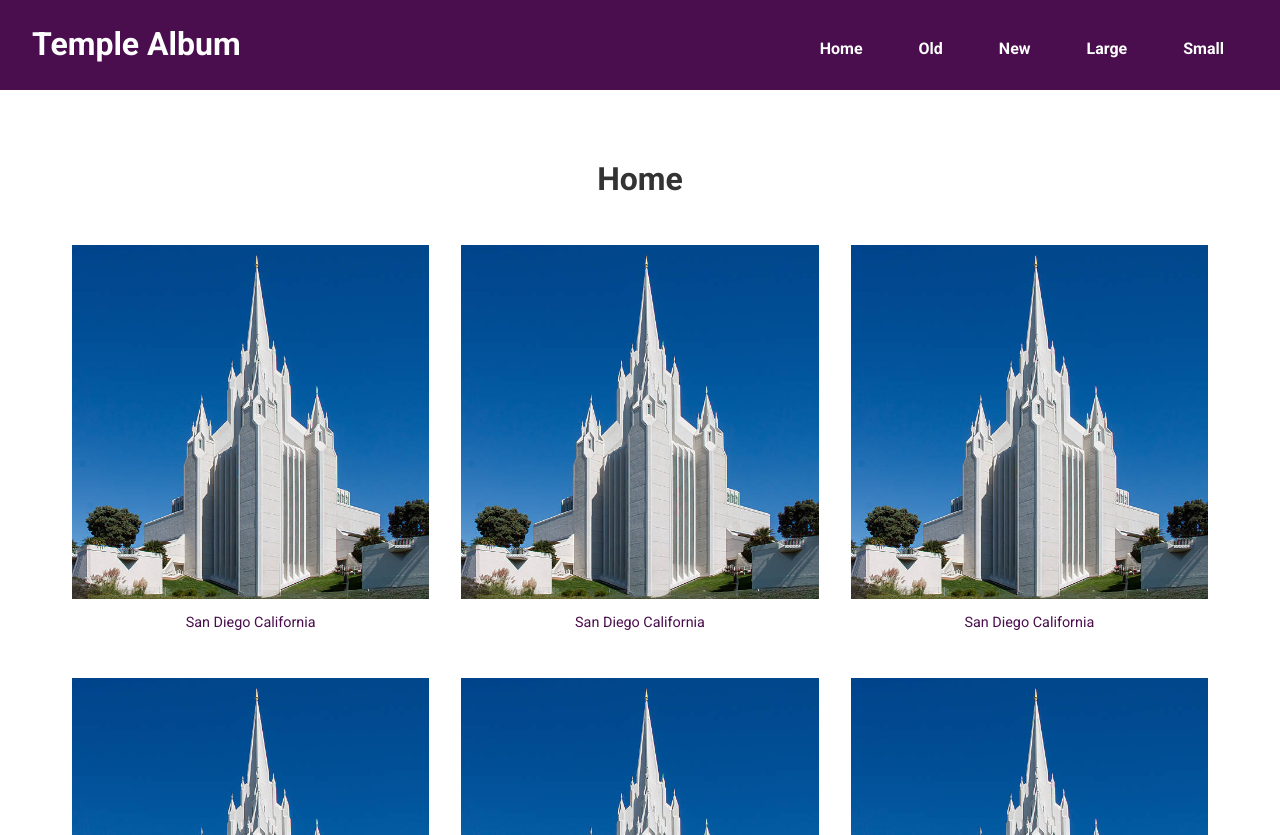
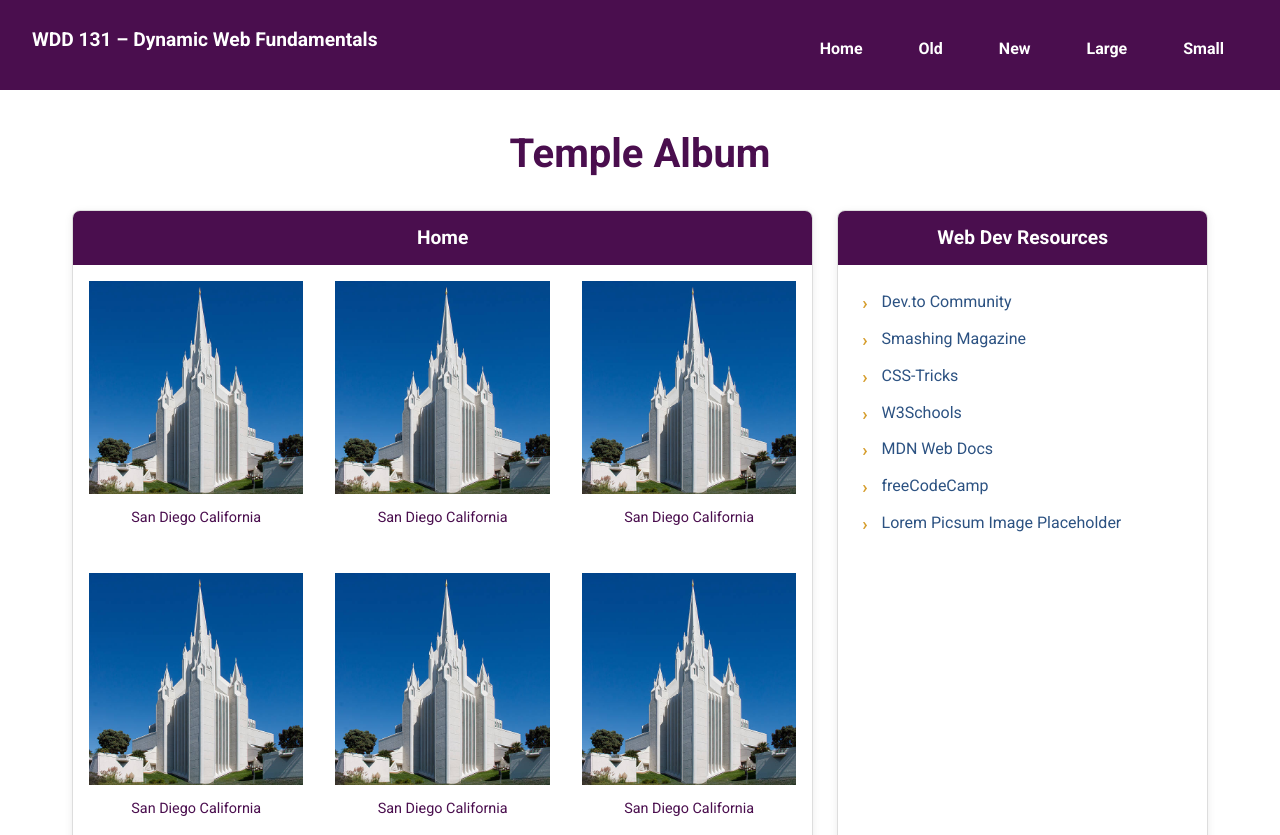
Before and after one commit to ogedz/wdd131, a plain HTML site: page temples.html in a window 1280 px wide. Shown: the top 835 px of the page. Drawn offline with Linux system fonts and the light colour scheme.

Commit message:
updated version

```diff
--- a/scripts/temples.js
+++ b/scripts/temples.js
@@ -1,8 +1,3 @@
-document.getElementById("currentyear").textContent = new Date().getFullYear();
-
-document.getElementById("lastModified").textContent = "Last Modification: " + document.lastModified;
-
-/* Hamburger Menu Toggle */
 const hamButton = document.querySelector('#menu');
 const navigation = document.querySelector('.navigation');
 
--- a/styles/temples-large.css
+++ b/styles/temples-large.css
@@ -32,16 +32,17 @@
         border-top: none;
     }
 
-
     main {
         padding: 2rem;
     }
 
-    main h2 {
-        font-size: 2rem;
-        margin: 2rem 0 1.5rem;
+    main h1 {
+        font-size: 2.5rem;
     }
 
+    .cards-grid {
+        grid-template-columns: 2fr 1fr;
+    }
 
     .temple-grid {
         grid-template-columns: repeat(3, 1fr);
--- a/styles/temples.css
+++ b/styles/temples.css
@@ -16,6 +16,14 @@ header {
     color: #ffffff;
     padding: 1rem;
     position: relative;
+}
+
+#course-title {
+    display: block;
+    text-align: center;
+    font-size: 1.2rem;
+    font-weight: 700;
+    margin-bottom: 0.5rem;
 }
 
 header h1 {
@@ -45,7 +53,7 @@ header h1 {
     content: "✕";
 }
 
-/* Navigation */
+/* Navigation with Flexbox */
 nav {
     margin-top: 0.5rem;
 }
@@ -76,29 +84,55 @@ nav {
     display: block;
 }
 
+/* Navigation hover effect */
 .navigation a:hover {
     background-color: #ffffff;
     color: #4a0e4e;
 }
 
+/* Main with limited width and centered */
 main {
     max-width: 1200px;
     margin: 0 auto;
     padding: 1rem;
 }
 
-main h2 {
-    font-size: 1.5rem;
-    color: #333;
-    margin: 1.5rem 0 1rem;
+main h1 {
+    font-size: 2rem;
     text-align: center;
+    color: #4a0e4e;
+    margin-bottom: 1.5rem;
+}
+
+/* Cards Grid with CSS Grid */
+.cards-grid {
+    display: grid;
+    grid-template-columns: 1fr;
+    gap: 1.5rem;
+}
+
+/* Card styles */
+.card {
+    background-color: #ffffff;
+    border: 1px solid #ddd;
+    border-radius: 8px;
+    overflow: hidden;
+    box-shadow: 0 2px 8px rgba(0, 0, 0, 0.08);
+}
+
+.card h2 {
+    background-color: #4a0e4e;
+    color: #ffffff;
+    padding: 0.75rem;
+    text-align: center;
+    font-size: 1.2rem;
 }
 
 .temple-grid {
     display: grid;
     grid-template-columns: 1fr;
     gap: 1.5rem;
-    padding: 1rem 0;
+    padding: 1rem;
 }
 
 figure {
@@ -118,7 +152,41 @@ figcaption {
     font-size: 0.9rem;
 }
 
+/* Resources Card */
+.resources-card ul {
+    list-style: none;
+    padding: 1.5rem;
+}
 
+.resources-card li {
+    margin-bottom: 0.7rem;
+    position: relative;
+    padding-left: 1.2rem;
+}
+
+.resources-card li::before {
+    content: '›';
+    position: absolute;
+    left: 0;
+    color: #d69e2e;
+    font-weight: 700;
+    font-size: 1.1rem;
+}
+
+.resources-card a {
+    color: #2c5282;
+    text-decoration: none;
+    font-weight: 500;
+    transition: all 0.25s ease;
+    border-bottom: 1px solid transparent;
+}
+
+.resources-card a:hover {
+    color: #d69e2e;
+    border-bottom-color: #d69e2e;
+}
+
+/* Footer */
 footer {
     background-color: #4a0e4e;
     color: #ffffff;
--- a/temples.html
+++ b/temples.html
@@ -3,8 +3,8 @@
 <head>
     <meta charset="UTF-8">
     <meta name="viewport" content="width=device-width, initial-scale=1.0">
-    <title>Temple Album</title>
-    <meta name="description" content="A photo album of temples around the world">
+    <title>WDD 131 – Dynamic Web Fundamentals – Monday Ogedengbe</title>
+    <meta name="description" content="WDD 131 – Dynamic Web Fundamentals. Monday Ogedengbe. A responsive photo album showcasing temples of The Church of Jesus Christ of Latter-day Saints from around the world with filtering capabilities.">
     <meta name="author" content="Monday Ogedengbe">
 
     <link rel="preconnect" href="https://fonts.googleapis.com">
@@ -14,11 +14,12 @@
     <link rel="stylesheet" href="styles/temples.css">
     <link rel="stylesheet" href="styles/temples-large.css">
 
+    <script src="scripts/getdates.js" defer></script>
     <script src="scripts/temples.js" defer></script>
 </head>
 <body>
     <header>
-        <h1>Temple Album</h1>
+        <span id="course-title">WDD 131 – Dynamic Web Fundamentals</span>
         <button id="menu" aria-label="Toggle navigation menu" aria-expanded="false"></button>
         <nav>
             <ul class="navigation">
@@ -32,8 +33,11 @@
     </header>
 
     <main>
+        <h1>Temple Album</h1>
+
+        <div class="cards-grid">
+            <section class="card">
                 <h2>Home</h2>
-
                 <div class="temple-grid">
                     <figure>
                         <img src="images/temple.jpg" alt="San Diego California Temple white spires against blue sky" width="400" height="250">
@@ -61,7 +65,7 @@
                     </figure>
 
                     <figure>
-                <img src="images/temple.jpg"alt="San Diego California Temple white spires against blue sky" width="400" height="250">
+                        <img src="images/temple.jpg" alt="San Diego California Temple white spires against blue sky" width="400" height="250">
                         <figcaption>San Diego California</figcaption>
                     </figure>
 
@@ -80,6 +84,21 @@
                         <figcaption>San Diego California</figcaption>
                     </figure>
                 </div>
+            </section>
+
+            <section class="card resources-card">
+                <h2>Web Dev Resources</h2>
+                <ul>
+                    <li><a href="https://dev.to" target="_blank" rel="noopener">Dev.to Community</a></li>
+                    <li><a href="https://www.smashingmagazine.com" target="_blank" rel="noopener">Smashing Magazine</a></li>
+                    <li><a href="https://css-tricks.com" target="_blank" rel="noopener">CSS-Tricks</a></li>
+                    <li><a href="https://www.w3schools.com" target="_blank" rel="noopener">W3Schools</a></li>
+                    <li><a href="https://developer.mozilla.org" target="_blank" rel="noopener">MDN Web Docs</a></li>
+                    <li><a href="https://www.freecodecamp.org" target="_blank" rel="noopener">freeCodeCamp</a></li>
+                    <li><a href="https://picsum.photos" target="_blank" rel="noopener">Lorem Picsum Image Placeholder</a></li>
+                </ul>
+            </section>
+        </div>
     </main>
 
     <footer>
```
Lines whose indentation alone changed are shown as unchanged.
